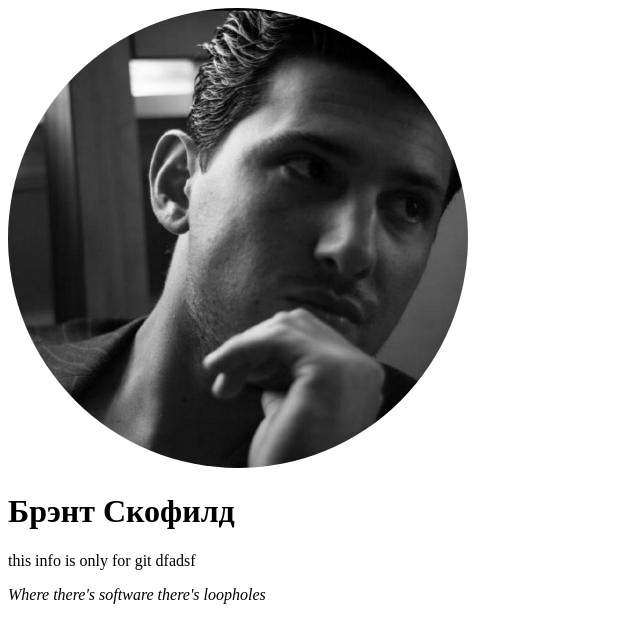
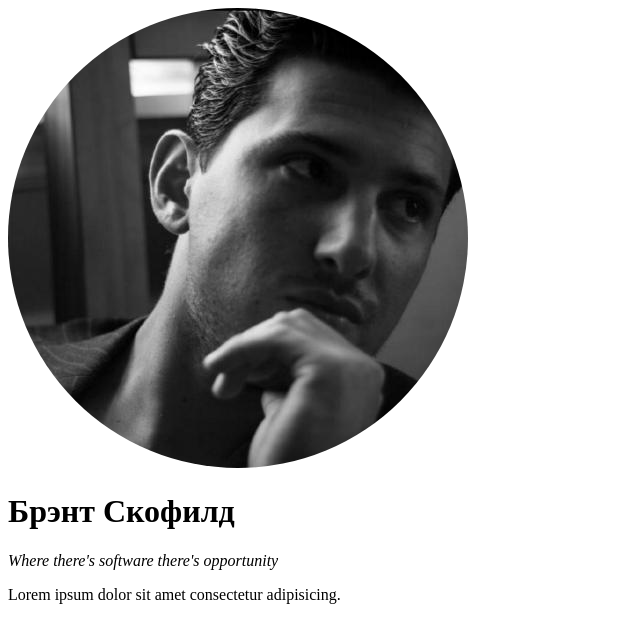
Before and after one commit to Brentskofield/1stsolo, a plain HTML site: page Index.html in a window 1280 px wide. Shown: the whole page, without its empty margins (0-640 px from the left). Drawn offline with Linux system fonts and the light colour scheme.

Commit message:
2nd after reset added header modified article image and h1

```diff
--- a/Index.html
+++ b/Index.html
@@ -8,10 +8,13 @@
     <link rel="stylesheet" href="styles.css" />
   </head>
   <body>
-    <img src="profile.jfif" alt="My profile image" />
-    <h1>Брэнт Скофилд</h1>
-    <article> this info is only for git dfadsf </article>
-    <p><em>Where there's software there's loopholes</em></p>
+    <header>
+      <img src="profile.jfif" alt="My profile image" />
+      <h1>Брэнт Скофилд</h1>
+    </header>
+    <p><em>Where there's software there's opportunity</em></p>
+    <article> Lorem ipsum dolor sit amet consectetur adipisicing. </article>
+
 
   </body>
 </html>
```
